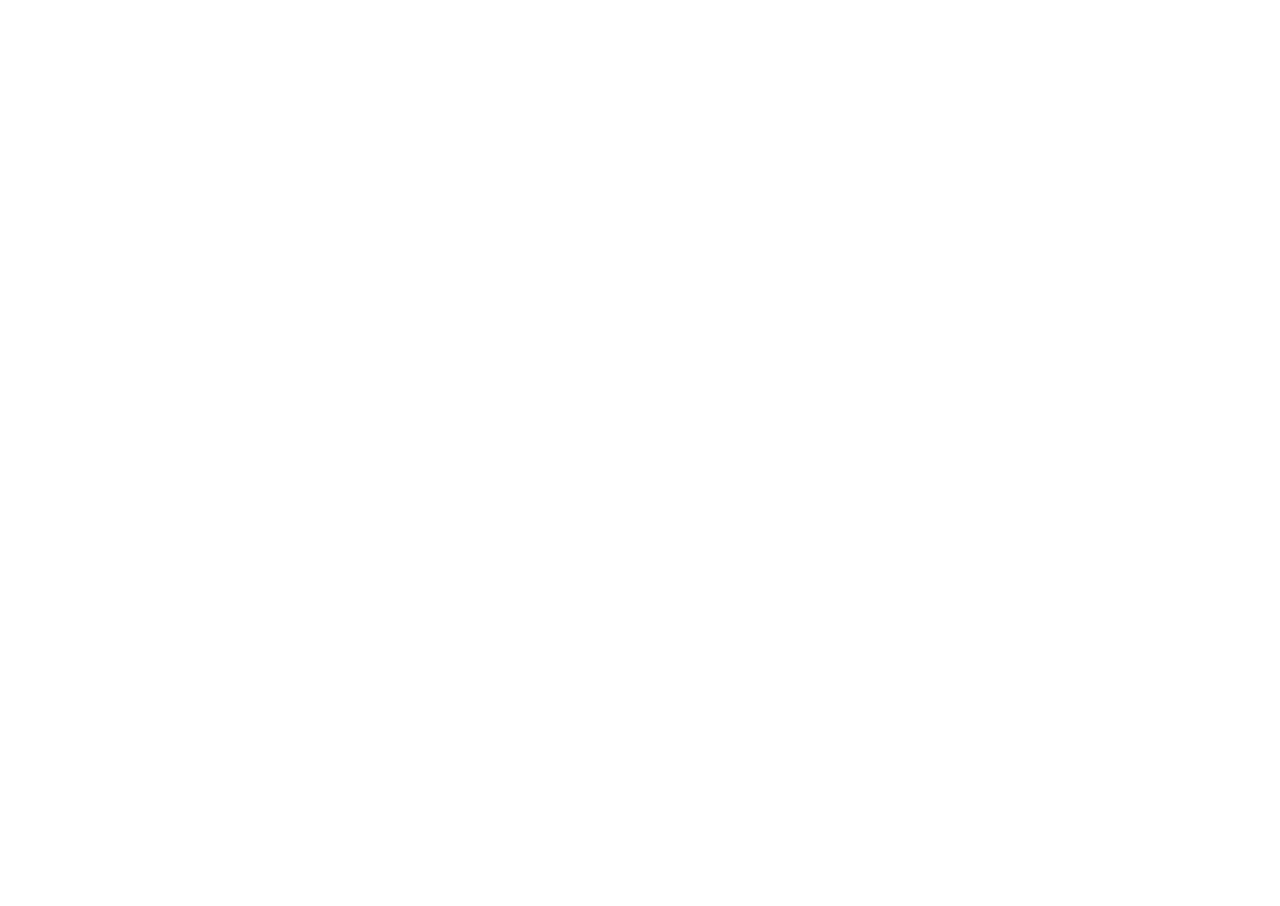
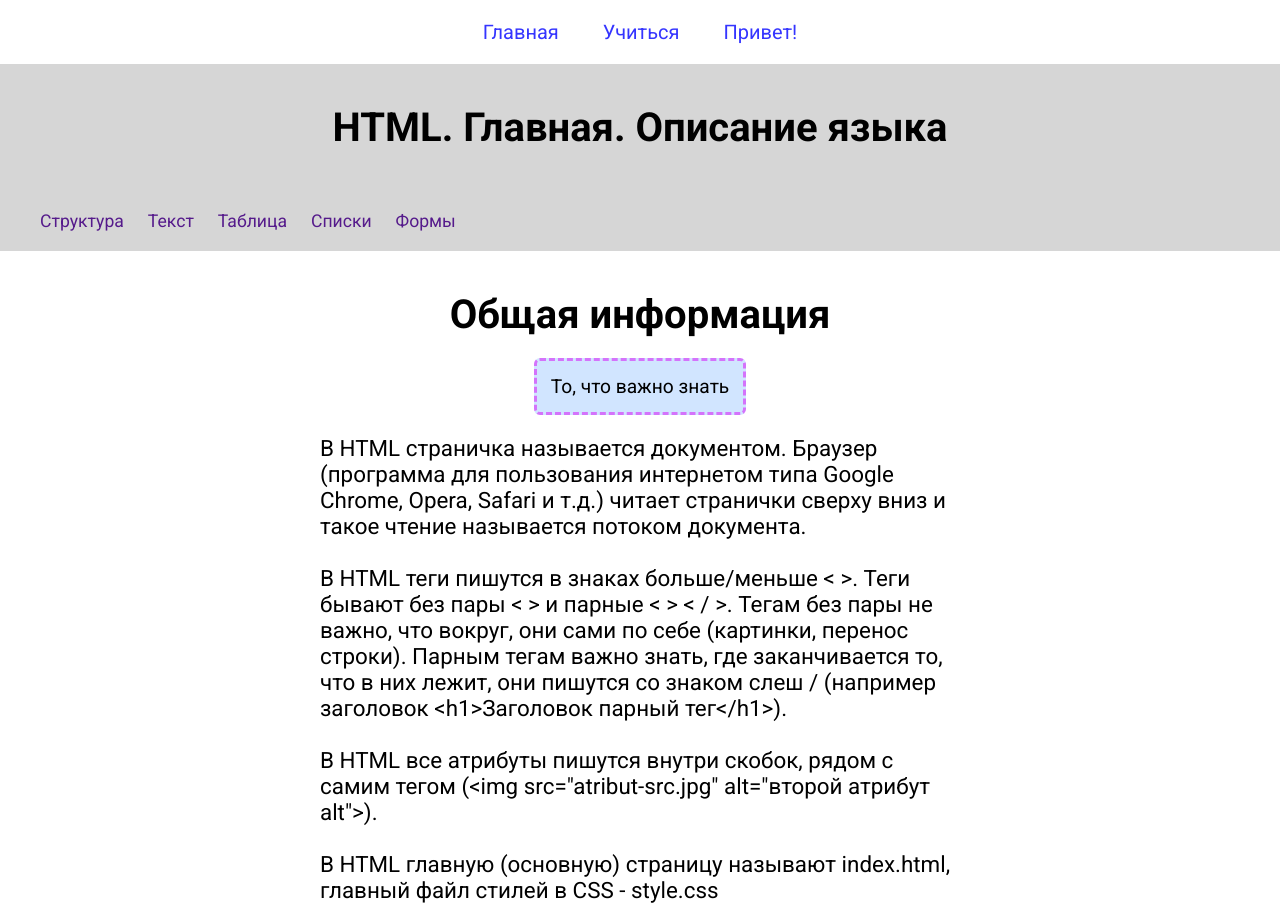
Before and after one commit to rikdefo/frontbase, a plain HTML site: page pages/html-enc.html in a window 1280 px wide. Shown: the top 906 px of the page. Before the commit the page ends 800 px from the top, so only its background shows below. Drawn offline with Linux system fonts and the light colour scheme.

Commit message:
Обновил страничку HTML

```diff
--- a/adaptive.css
+++ b/adaptive.css
@@ -22,5 +22,6 @@
     width: 200px;
     height: 245px;
     min-height: 0;
+    margin-bottom: 20px;
   }
 }
--- a/pages/html-enc.html
+++ b/pages/html-enc.html
@@ -0,0 +1,73 @@
+<!DOCTYPE html>
+<html lang="ru">
+  <head>
+    <meta charset="UTF-8" />
+    <meta name="viewport" content="width=device-width, initial-scale=1.0" />
+    <title>HTML | Справочник | Frontbase</title>
+    <link rel="shortcut icon" href="favicon.ico" type="image/x-icon" />
+    <link rel="stylesheet" href="../style.css" />
+    <link rel="stylesheet" href="../adaptive.css" />
+    <link rel="preconnect" href="https://fonts.gstatic.com" />
+    <link
+      href="https://fonts.googleapis.com/css2?family=Roboto:wght@300;400;500;700&display=swap"
+      rel="stylesheet"
+    />
+  </head>
+  <body>
+    <main>
+      <nav>
+        <a href="../index.html">Главная</a>
+        <a href="https://hwschool.online/" target="_blank">Учиться</a>
+        <a href="../pages/about.html">Привет!</a>
+        <!-- <a href="pages/way.html">Ветки</a> -->
+      </nav>
+      <div class="way-title hello-banner">
+        <h1>HTML. Главная. Описание языка</h1>
+      </div>
+      <div class="sub-categories">
+        <a href="">Структура</a>
+        <a href="">Текст</a>
+        <a href="">Таблица</a>
+        <a href="">Списки</a>
+        <a href="">Формы</a>
+      </div>
+      <div class="cat-information">
+        <h1>Общая информация</h1>
+        <span class="code-block"> То, что важно знать </span>
+        <div class="content-area">
+          <p>
+            В HTML страничка называется документом. Браузер (программа для
+            пользования интернетом типа Google Chrome, Opera, Safari и т.д.)
+            читает странички сверху вниз и такое чтение называется потоком
+            документа.
+          </p>
+          <br />
+          <p>
+            В HTML теги пишутся в знаках больше/меньше &lt; &gt;. Теги бывают
+            без пары &lt; &gt; и парные &lt; &gt; &lt; / &gt;. Тегам без пары не
+            важно, что вокруг, они сами по себе (картинки, перенос строки).
+            Парным тегам важно знать, где заканчивается то, что в них лежит, они
+            пишутся со знаком слеш / (например заголовок &lt;h1&gt;Заголовок
+            парный тег&lt;/h1&gt;).
+          </p>
+          <br />
+          <p>
+            В HTML все атрибуты пишутся внутри скобок, рядом с самим тегом
+            (&lt;img src=&quot;atribut-src.jpg&quot; alt=&quot;второй атрибут
+            alt&quot;&gt;).
+          </p>
+          <br />
+          <p>
+            В HTML главную (основную) страницу называют index.html, главный файл
+            стилей в CSS - style.css
+          </p>
+        </div>
+      </div>
+      <footer>
+        For kids <br />
+        Created by Rik Defo. <br />
+        2021
+      </footer>
+    </main>
+  </body>
+</html>
--- a/style.css
+++ b/style.css
@@ -215,6 +215,28 @@ nav a:hover {
     margin-bottom: 20px;
 }
 
+.sub-categories {
+    margin: 20px;
+}
+
+.sub-categories a {
+    margin-left: 20px;
+    font-size: 1.1rem;
+}
+
+.cat-information {
+    background-color: #fff;
+    padding: 40px 0;
+    display: flex;
+    flex-flow: column;
+    align-items: center;
+}
+
+.content-area {
+    width: 50vw;
+    font-size: 1.4rem;
+}
+
 /*footer*/
 footer {
     height: 200px;
@@ -225,3 +247,15 @@ footer {
     font-size: 22px;
     color: white;
 }
+
+/* SPAN */
+.code-block {
+    display: inline-block;
+    background-color: rgb(209, 229, 255);
+    border-radius: 6px;
+    border-style: dashed;
+    border-color: #d473fb;
+    padding: 14px;
+    margin: 20px;
+    font-size: 1.2rem;
+}
```
